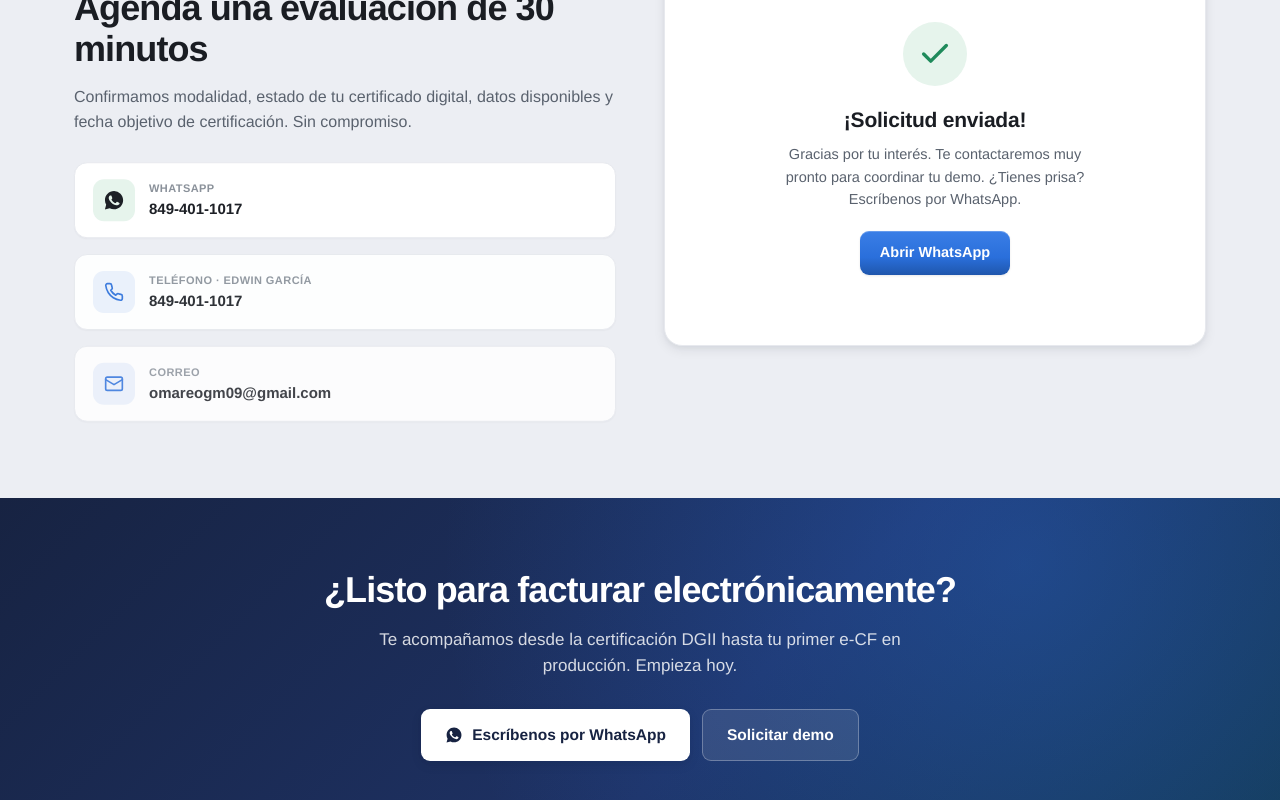
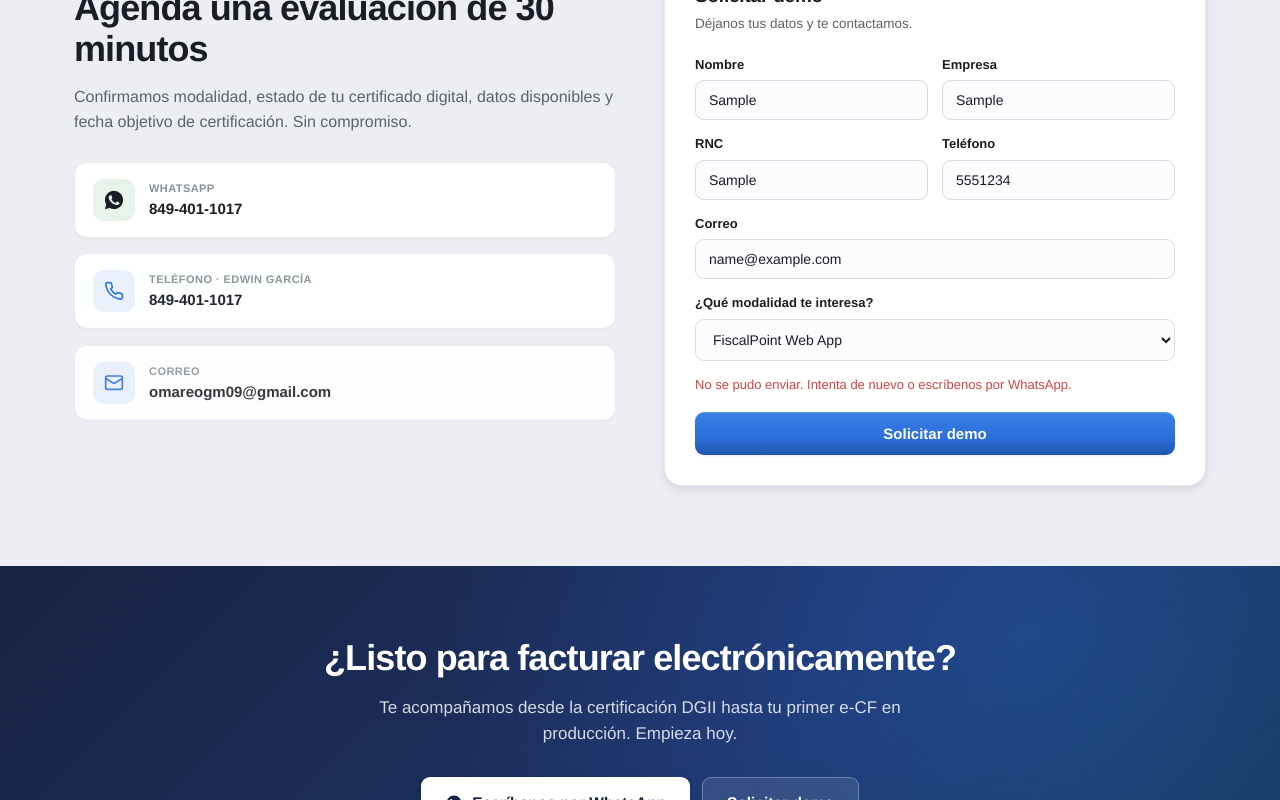
Before and after one commit to Edo09/fiscalpoint-landing, a React (Vite) app: page / in a window 1280 px wide. Both pictures are taken after typing "Sample", "Sample", "Sample", "5551234", "name@example.com" into the empty fields and a click on the button "Solicitar demo". Shown: the part 4406-5206 px from the top of the page. Built offline with nearby package versions, Linux system fonts and the light colour scheme; no server answers.

Commit message:
feat: implement contact form submission with error handling and loading state

```diff
--- a/src/components/Contacto.tsx
+++ b/src/components/Contacto.tsx
@@ -2,16 +2,41 @@ import { useState, type FormEvent } from 'react'
 import { WhatsAppIcon, Phone, Mail, Check } from './icons'
 import { WHATSAPP_URL, PHONE_TEL, EMAIL, PHONE_DISPLAY, CONTACT_NAME } from '../data'
 
+// FormSubmit delivers submissions to EMAIL with no backend.
+// First real submission triggers a one-time activation email (click to confirm).
+const FORM_ENDPOINT = `https://formsubmit.co/ajax/${EMAIL}`
+
+type Status = 'idle' | 'sending' | 'sent' | 'error'
+
 function ContactForm() {
-  const [sent, setSent] = useState(false)
+  const [status, setStatus] = useState<Status>('idle')
 
-  function handleSubmit(e: FormEvent<HTMLFormElement>) {
+  async function handleSubmit(e: FormEvent<HTMLFormElement>) {
     e.preventDefault()
-    // TODO: conectar a tu backend / servicio de correo.
-    setSent(true)
+    const form = e.currentTarget
+    const data = new FormData(form)
+
+    // Honeypot: bots fill hidden field → pretend success, send nothing.
+    if (data.get('_honey')) {
+      setStatus('sent')
+      return
+    }
+
+    setStatus('sending')
+    try {
+      const res = await fetch(FORM_ENDPOINT, {
+        method: 'POST',
+        headers: { 'Content-Type': 'application/json', Accept: 'application/json' },
+        body: JSON.stringify(Object.fromEntries(data)),
+      })
+      if (!res.ok) throw new Error('request failed')
+      setStatus('sent')
+    } catch {
+      setStatus('error')
+    }
   }
 
-  if (sent) {
+  if (status === 'sent') {
     return (
       <div className="form-card">
         <div className="sent">
@@ -44,6 +69,21 @@ function ContactForm() {
         <p style={{ fontSize: 13.5, color: 'var(--text-2)', marginBottom: 20 }}>
           Déjanos tus datos y te contactamos.
         </p>
+
+        {/* FormSubmit config */}
+        <input type="hidden" name="_subject" value="Nueva solicitud de demo · FiscalPoint" />
+        <input type="hidden" name="_template" value="table" />
+        <input type="hidden" name="_captcha" value="false" />
+        {/* Honeypot: hidden from humans, catches bots */}
+        <input
+          type="text"
+          name="_honey"
+          tabIndex={-1}
+          autoComplete="off"
+          aria-hidden="true"
+          style={{ position: 'absolute', left: '-9999px', width: 1, height: 1, opacity: 0 }}
+        />
+
         <div className="form-fields">
           <div className="form-row">
             <label>
@@ -77,8 +117,18 @@ function ContactForm() {
               <option>No estoy seguro / quiero orientación</option>
             </select>
           </label>
-          <button className="btn btn-primary btn-block" type="submit">
-            Solicitar demo
+          {status === 'error' && (
+            <p role="alert" style={{ fontSize: 13, color: 'var(--danger)', margin: 0 }}>
+              No se pudo enviar. Intenta de nuevo o escríbenos por WhatsApp.
+            </p>
+          )}
+          <button
+            className="btn btn-primary btn-block"
+            type="submit"
+            disabled={status === 'sending'}
+            aria-busy={status === 'sending'}
+          >
+            {status === 'sending' ? 'Enviando…' : 'Solicitar demo'}
           </button>
         </div>
       </form>
--- a/src/styles.css
+++ b/src/styles.css
@@ -142,6 +142,7 @@ body::before {
 
 /* ---- Buttons ---- */
 .btn { display: inline-flex; align-items: center; gap: 9px; font-weight: 600; border-radius: var(--r-md); border: none; transition: background .12s, transform .12s; }
+.btn:disabled { opacity: .65; cursor: default; pointer-events: none; }
 .btn-primary { background: linear-gradient(180deg, #3a7ee6 0%, var(--accent) 60%, var(--accent-active) 100%); color: var(--on-accent); box-shadow: var(--sh-sm), inset 0 1px 0 rgba(255, 255, 255, 0.22); }
 .btn-primary:hover { background: linear-gradient(180deg, var(--accent) 0%, var(--accent-hover) 60%, var(--accent-active) 100%); transform: translateY(-1px); }
 .btn-primary:active { transform: translateY(0); }
```
